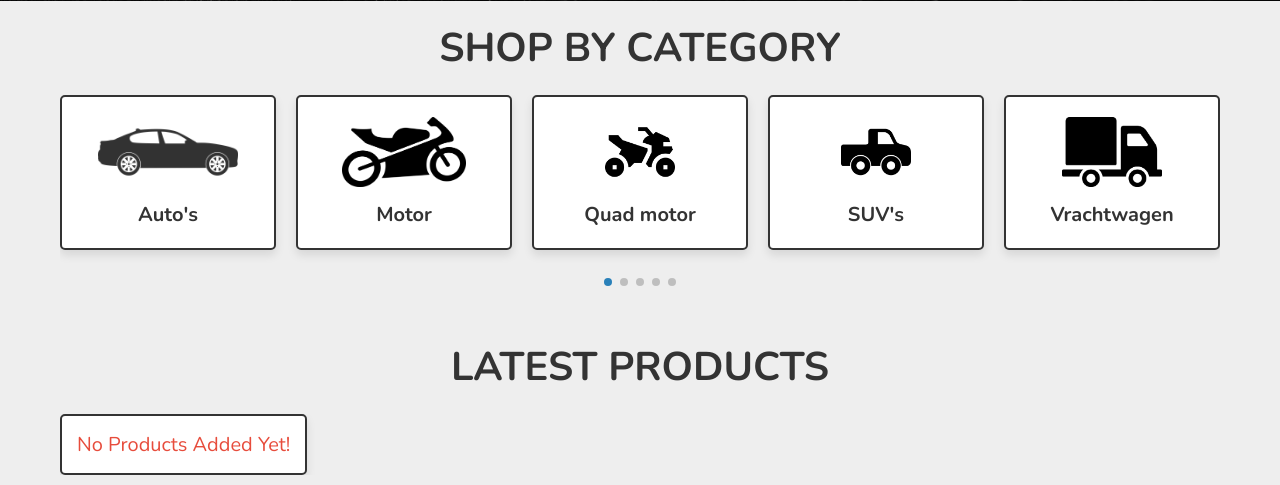
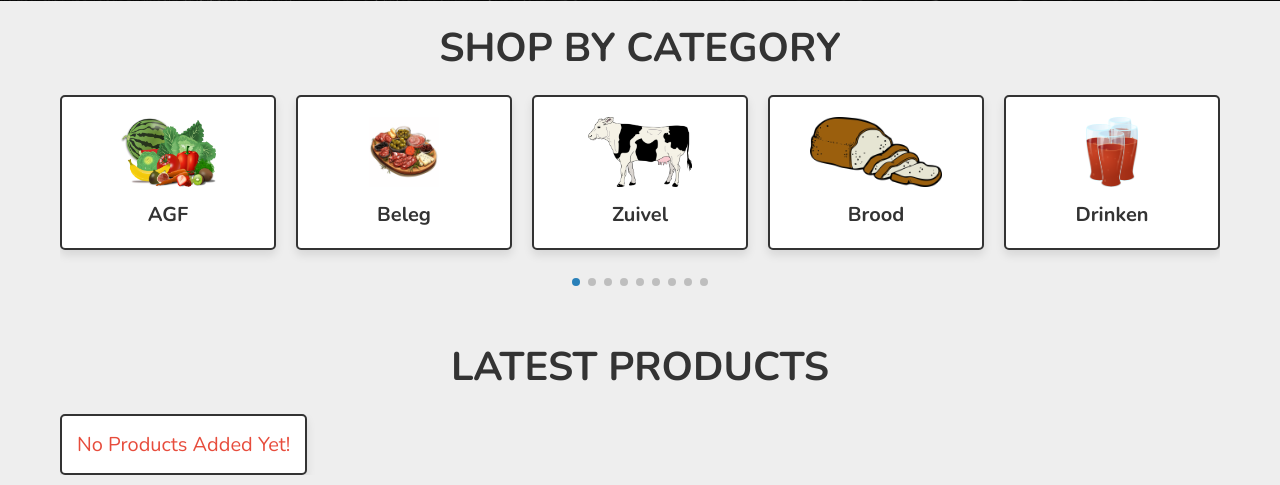
Before and after one commit to kerasus28/voedselbank, a PHP site: page /home.php in a window 1280 px wide. Shown: the part 597-1082 px from the top of the page. Run offline with PHP 8.4, Linux system fonts and the light colour scheme; data that the repository does not hold is empty; some libraries are stand-ins or nearby versions.

Commit message:
Category fixed
de categorie is gefixt met de bijbehorende foto's

```diff
--- a/home.php
+++ b/home.php
@@ -94,29 +94,49 @@ include 'components/wishlist_cart.php';
 
    <div class="swiper-wrapper">
 
-   <a href="category.php?category=auto" class="swiper-slide slide">
-      <img src="images/car.png" alt="">
-      <h3>Auto's</h3>
+   <a href="category.php?category=AGF" class="swiper-slide slide">
+      <img src="images/fruit.png" alt="">
+      <h3>AGF</h3>
    </a>
 
-   <a href="category.php?category=motor" class="swiper-slide slide">
-      <img src="images/motor.png" alt="">
-      <h3>Motor</h3>
+   <a href="category.php?category=Beleg" class="swiper-slide slide">
+      <img src="images/beleg.png" alt="">
+      <h3>Beleg</h3>
    </a>
 
-   <a href="category.php?category=quad" class="swiper-slide slide">
-      <img src="images/quad.png" alt="">
-      <h3>Quad motor</h3>
+   <a href="category.php?category=Zuivel" class="swiper-slide slide">
+      <img src="images/zuivel.png" alt="">
+      <h3>Zuivel</h3>
    </a>
 
-   <a href="category.php?category=suv" class="swiper-slide slide">
-      <img src="images/truck.png" alt="">
-      <h3>SUV's</h3>
+   <a href="category.php?category=Brood" class="swiper-slide slide">
+      <img src="images/brood.png" alt="">
+      <h3>Brood</h3>
    </a>
 
-   <a href="category.php?category=vrachtwagen" class="swiper-slide slide">
-      <img src="images/Truck2.png" alt="">
-      <h3>Vrachtwagen</h3>
+   <a href="category.php?category=Drinken" class="swiper-slide slide">
+      <img src="images/drinken.png" alt="">
+      <h3>Drinken</h3>
+   </a>
+
+   <a href="category.php?category=Pasta" class="swiper-slide slide">
+      <img src="images/pasta.png" alt="">
+      <h3>Pasta</h3>
+   </a>
+
+   <a href="category.php?category=Eten" class="swiper-slide slide">
+      <img src="images/eten.png" alt="">
+      <h3>Eten</h3>
+   </a>
+
+   <a href="category.php?category=Snack" class="swiper-slide slide">
+      <img src="images/snack.png" alt="">
+      <h3>Snack</h3>
+   </a>
+
+   <a href="category.php?category=Drogmetica" class="swiper-slide slide">
+      <img src="images/drogmetica.png" alt="">
+      <h3>Drogmetica</h3>
    </a>
 
 
```
Also changed, not shown: images/beleg.png (added), images/brood.png (added), images/drinken.png (added), images/drogmetica.png (added), images/eten.png (added), images/fruit.png (added), images/pasta.png (added), images/snack.png (added), images/zuivel.png (added), 2 other files.
